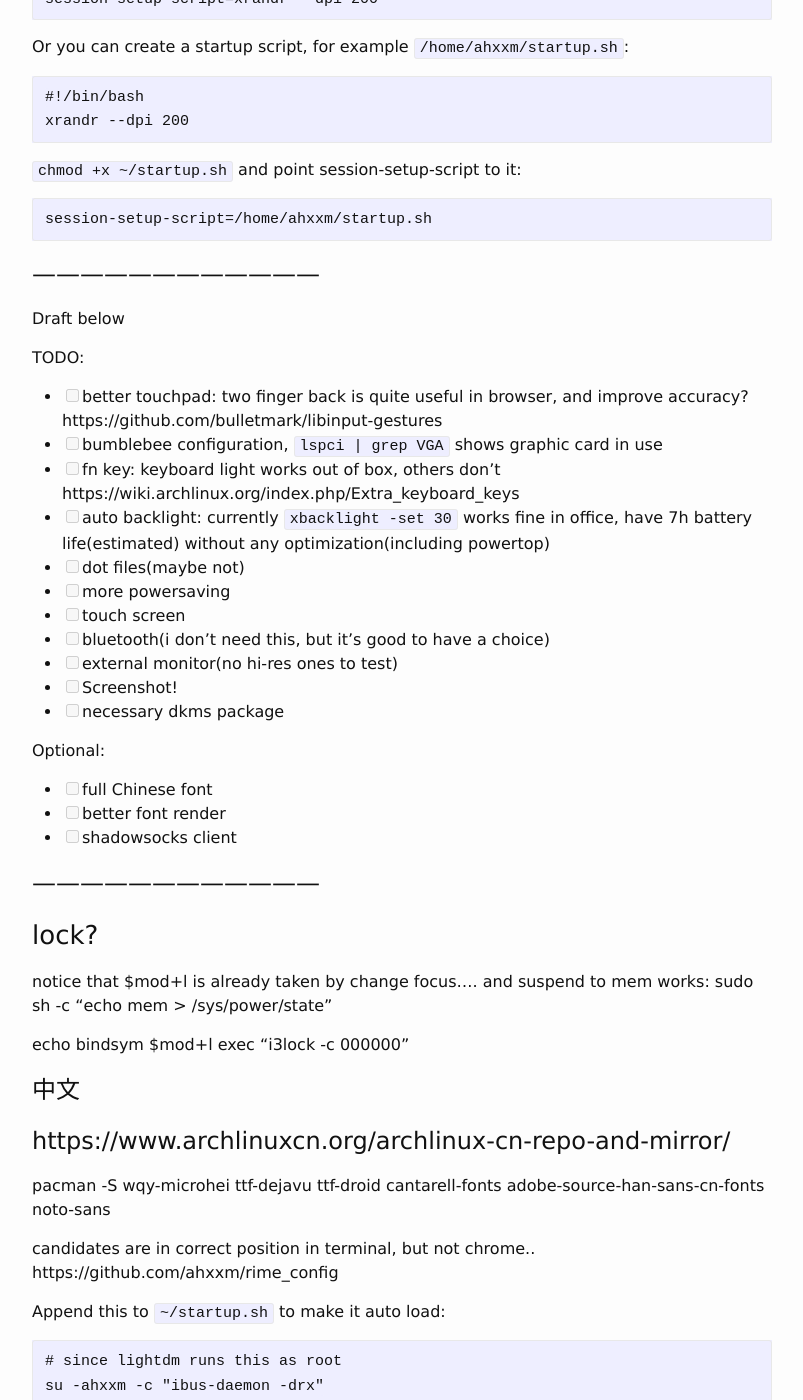
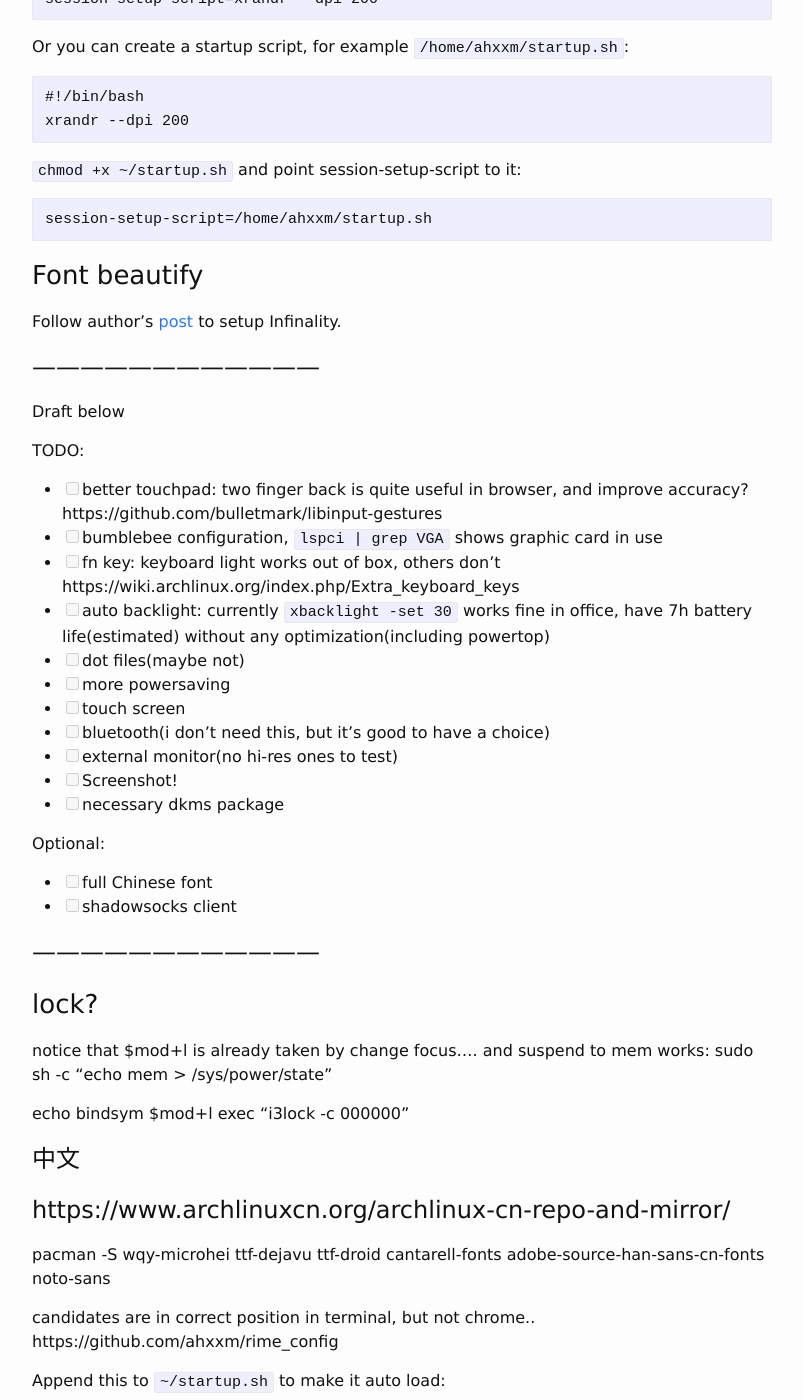
Before and after one commit to ahxxm/ahxxm.github.io, a Jekyll site: the page built from _posts/2016-04-19-arch-xps-9550.md, in a window 1280 px wide and 1400 px high, scrolled down 7137 px. Shown: the whole window, without its empty margins (238-1041 px from the left). Built offline with Jekyll 4.4.1, drawn with Linux system fonts in a browser that asks for light colours.

Commit message:
infinality

```diff
--- a/_posts/2016-04-19-arch-xps-9550.md
+++ b/_posts/2016-04-19-arch-xps-9550.md
@@ -305,6 +305,11 @@ Or you can create a startup script, for example `/home/ahxxm/startup.sh`:
 
     session-setup-script=/home/ahxxm/startup.sh
 
+### Font beautify
+
+Follow author's [post](https://bbs.archlinux.org/viewtopic.php?id=162098) to setup Infinality.
+
+
 # ------------------------------------
 
 Draft below
@@ -327,7 +332,6 @@ optimization(including powertop)
 Optional:
 
 - [ ] full Chinese font
-- [ ] better font render
 - [ ] shadowsocks client
 
 
```
